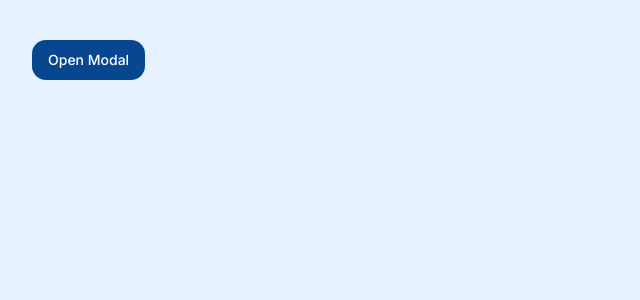
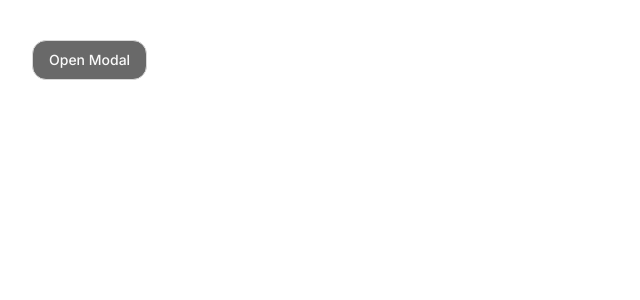
Before and after one commit to BigBabyofTel/linear-app, a Next.js app in the folder frontend/: page /test in a window 1280 px wide. Shown: the top 300 px of the page, without its empty margins (0-640 px from the left). Built offline with nearby package versions, Linux system fonts and the light colour scheme.

Commit message:
new color theme

```diff
--- a/frontend/src/app/dashboard/page.tsx
+++ b/frontend/src/app/dashboard/page.tsx
@@ -1,20 +1,17 @@
+import { Button } from "@/components/ui/button";
 import { Card } from "@/components/ui/card";
+import { CircleCheckBigIcon } from "lucide-react";
 
 export default function Page() {
     return (
-      <div className="mx-auto p-3 flex gap-2 flex-wrap">
-        <Card className="h-[300px] w-[300px]" variant="default">
-          Default
-        </Card>
-        <Card className="h-[300px] w-[300px]" variant="dashboard">
-          Dashboard
-        </Card>
-        <Card className="h-[300px] w-[300px]" variant="blurred">
-          Blurred
-        </Card>
-        <Card className="h-[300px] w-[300px]" variant="clickable">
-          Clickable
-        </Card>
-      </div>
+      <div className="mx-auto flex flex-wrap gap-2 p-3">
+          <Button variant="default">Default</Button>
+          <Button variant="default" size="icon">
+            <CircleCheckBigIcon />
+          </Button>
+          <Button variant="blurry">Blurry</Button>
+          <Button variant="ghost">Ghost</Button>
+          <Button variant="secondary">Secondary</Button>
+        </div>
     );
 }
--- a/frontend/src/app/globals.css
+++ b/frontend/src/app/globals.css
@@ -9,133 +9,55 @@
     height: 100%;
     font-family: "DM Sans", sans-serif;
   }
+
+
+@layer base {
   :root {
-    --background: 213 100% 95%;
-    --foreground: 213 5% 3%;
-
-    --card: 213 50% 90%;
-    --card-foreground: 213 5% 10%;
-
-    --popover: 213 100% 95%;
-    --popover-foreground: 213 100% 3%;
-
-    --primary: 213 88% 30%;
-    --primary-foreground: 0 0% 100%;
-
-    --secondary: 213 30% 70%;
-    --secondary-foreground: 0 0% 0%;
-
-    --muted: 175 30% 85%;
-    --muted-foreground: 213 5% 35%;
-
-    --accent: 175 30% 80%;
-    --accent-foreground: 213 5% 10%;
-
-    --destructive: 0 100% 30%;
-    --destructive-foreground: 213 5% 90%;
-
-    --border: 213 30% 50%;
-    --input: 213 30% 18%;
-
-    --ring: 213 88% 30%;
+    --background: 0 0% 100%;
+    --foreground: 0.0 0.0% 27.1%;
+    --card: 0.0 0.0% 96.1%;
+    --card-foreground: 240 10% 3.9%;
+    --popover: 0.0 0.0% 98.0%;
+    --popover-foreground: 0.0 0.0% 20.0%;
+    --primary: 0.0 0.0% 41.2%;
+    --primary-foreground: 0 0% 98%;
+    --secondary: 240 4.8% 95.9%;
+    --secondary-foreground: 0.0 0.0% 16.1%;
+    --muted: 0.0 0.0% 100.0%;
+    --muted-foreground: 240 3.8% 46.1%;
+    --accent: 240 4.8% 95.9%;
+    --accent-foreground: 0.0 0.0% 7.1%;
+    --destructive: 0 84.2% 60.2%;
+    --destructive-foreground: 0 0% 98%;
+    --border: 0.0 0.0% 85.1%;
+    --input: 240 5.9% 90%;
+    --ring: 240 5.9% 10%;
     --radius: 1rem;
   }
 
   .dark {
-    --background: 213 50% 5%;
-    --foreground: 213 5% 90%;
+    --background: 0.0 0.0% 10.2%;
+    --foreground: 0 0% 98%;
+    --card: 0.0 0.0% 12.9%;
+    --card-foreground: 0 0% 98%;
+    --popover: 240 10% 3.9%;
+    --popover-foreground: 0 0% 98%;
+    --primary: 0 0% 98%;
+    --primary-foreground: 240 5.9% 10%;
+    --secondary: 240.0 4.7% 21.0%;
+    --secondary-foreground: 0 0% 98%;
+    --muted: 240 3.7% 15.9%;
+    --muted-foreground: 240 5% 64.9%;
+    --accent: 240 3.7% 15.9%;
+    --accent-foreground: 0 0% 98%;
+    --destructive: 0 62.8% 30.6%;
+    --destructive-foreground: 0 0% 98%;
+    --border: 240 3.7% 15.9%;
+    --input: 240.0 3.9% 20.0%;
+    --ring: 240 4.9% 83.9%;
+  }
+}
 
-    --card: 213 25% 9%;
-    --card-foreground: 213 5% 90%;
-
-    --popover: 213 50% 5%;
-    --popover-foreground: 213 5% 90%;
-
-    --primary: 213 88% 30%;
-    --primary-foreground: 0 0% 100%;
-
-    --secondary: 213 30% 10%;
-    --secondary-foreground: 0 0% 100%;
-
-    --muted: 175 30% 15%;
-    --muted-foreground: 213 5% 60%;
-
-    --accent: 175 30% 15%;
-    --accent-foreground: 213 5% 90%;
-
-    --destructive: 0 100% 30%;
-    --destructive-foreground: 213 5% 90%;
-
-    --border: 213 10% 20%;
-    --input: 213 30% 18%;
-
-    --ring: 213 88% 30%;
-    --radius: 1rem;
-  }
-
-  .deep-red {
-    --background: 0 100% 95%;
-    --foreground: 0 5% 10%;
-
-    --card: 0 50% 90%;
-    --card-foreground: 0 5% 15%;
-
-    --popover: 0 100% 95%;
-    --popover-foreground: 0 100% 10%;
-
-    --primary: 0 66% 41%;
-    --primary-foreground: 0 0% 100%;
-
-    --secondary: 0 30% 70%;
-    --secondary-foreground: 0 0% 0%;
-
-    --muted: -38 30% 85%;
-    --muted-foreground: 0 5% 35%;
-
-    --accent: -38 30% 80%;
-    --accent-foreground: 0 5% 15%;
-
-    --destructive: 0 100% 30%;
-    --destructive-foreground: 0 5% 90%;
-
-    --border: 0 30% 50%;
-    --input: 0 30% 26%;
-
-    --ring: 0 66% 41%;
-    --radius: 1rem;
-  }
-
-  .deep-red-dark {
-    --background: 0 50% 10%;
-    --foreground: 0 5% 90%;
-
-    --card: 0 50% 10%;
-    --card-foreground: 0 5% 90%;
-
-    --popover: 0 50% 5%;
-    --popover-foreground: 0 5% 90%;
-
-    --primary: 0 66% 41%;
-    --primary-foreground: 0 0% 100%;
-
-    --secondary: 0 30% 20%;
-    --secondary-foreground: 0 0% 100%;
-
-    --muted: -38 30% 25%;
-    --muted-foreground: 0 5% 60%;
-
-    --accent: -38 30% 25%;
-    --accent-foreground: 0 5% 90%;
-
-    --destructive: 0 100% 30%;
-    --destructive-foreground: 0 5% 90%;
-
-    --border: 0 30% 26%;
-    --input: 0 30% 26%;
-
-    --ring: 0 66% 41%;
-    --radius: 1rem;
-  }
 }
 
 @layer base {
--- a/frontend/src/components/layout/dashboard/sidebar.tsx
+++ b/frontend/src/components/layout/dashboard/sidebar.tsx
@@ -1,8 +1,11 @@
+'use client'
+import { ThemeToggle } from "@/components/theme-toggle";
+
 const Sidebar = () => {
     return (
-        <div className="w-[23%] p-3">
-            Enter
-        </div>
+      <div className="w-[23%] p-3">
+        <ThemeToggle />
+      </div>
     );
 }
 
--- a/frontend/src/components/ui/button.tsx
+++ b/frontend/src/components/ui/button.tsx
@@ -4,7 +4,7 @@ import { ButtonHTMLAttributes, forwardRef } from "react";
 import { Icons } from "../icons";
 
 const buttonVariants = cva(
-  "inline-flex items-center justify-center whitespace-nowrap rounded-md text-sm font-medium ring-offset-background transition-colors focus-visible:outline-none focus-visible:ring-2 focus-visible:ring-ring focus-visible:ring-offset-2 disabled:pointer-events-none disabled:opacity-50",
+  "inline-flex items-center justify-center whitespace-nowrap rounded-md text-sm font-medium ring-offset-background border transition-colors focus-visible:outline-none focus-visible:ring-2 focus-visible:ring-ring focus-visible:ring-offset-2 disabled:pointer-events-none disabled:opacity-50",
   {
     variants: {
       variant: {
@@ -12,8 +12,9 @@ const buttonVariants = cva(
         destructive: "bg-destructive text-destructive-foreground hover:bg-destructive/90",
         outline: "border border-input bg-background hover:bg-accent hover:text-accent-foreground",
         secondary: "bg-secondary text-secondary-foreground hover:bg-secondary/80",
-        ghost: "hover:bg-accent hover:text-accent-foreground",
+        ghost: "text-white/80 border-transparent hover:text-white/100 bg-transparent",
         link: "text-primary underline-offset-4 hover:underline",
+        blurry: "bg-white/10 border-white/10 backdrop-blur-[2px] text-white",
       },
       size: {
         default: "h-10 px-4 py-2",
```
Also changed, not shown: 1 other file (tests, documents, lock files or other folders).
